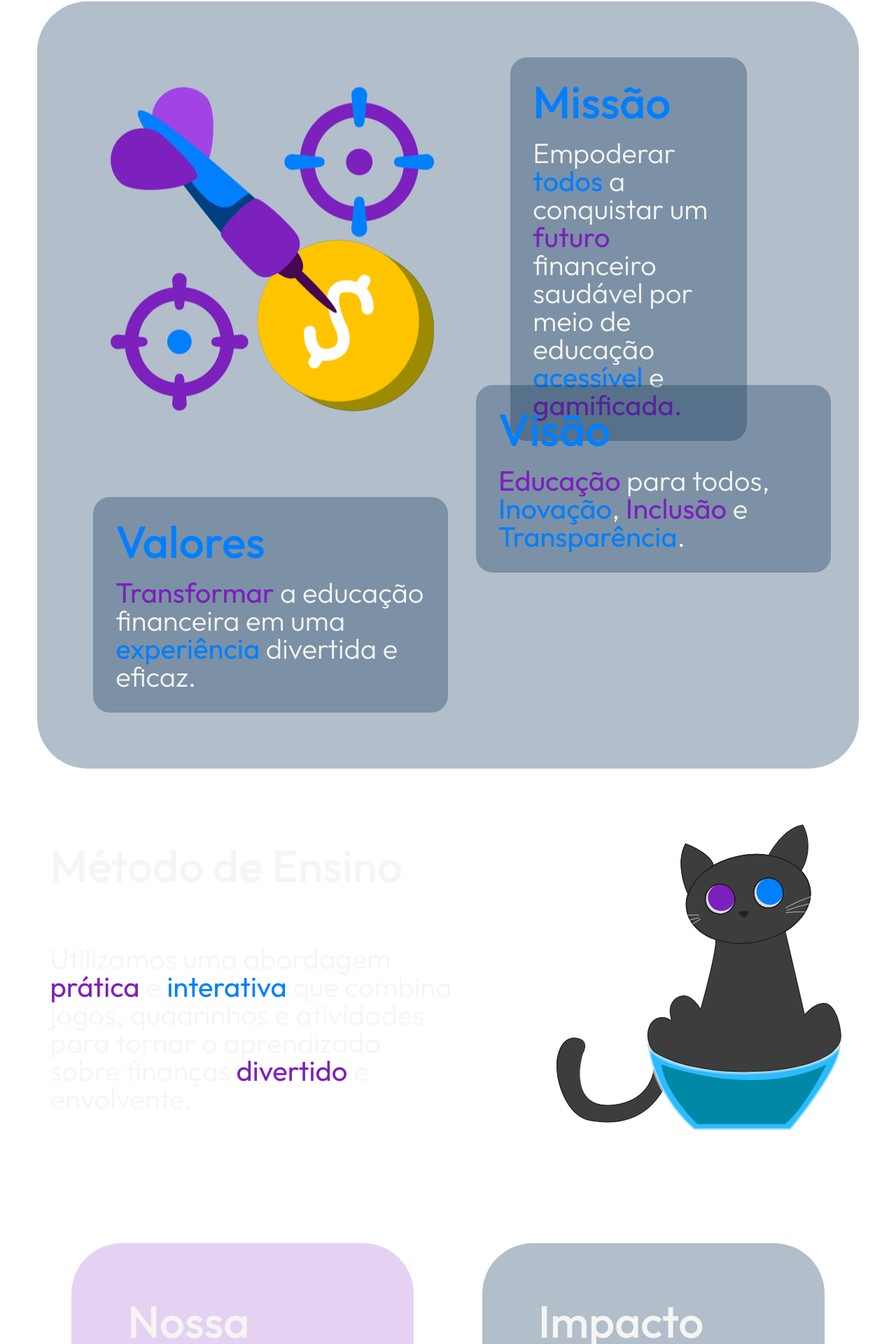
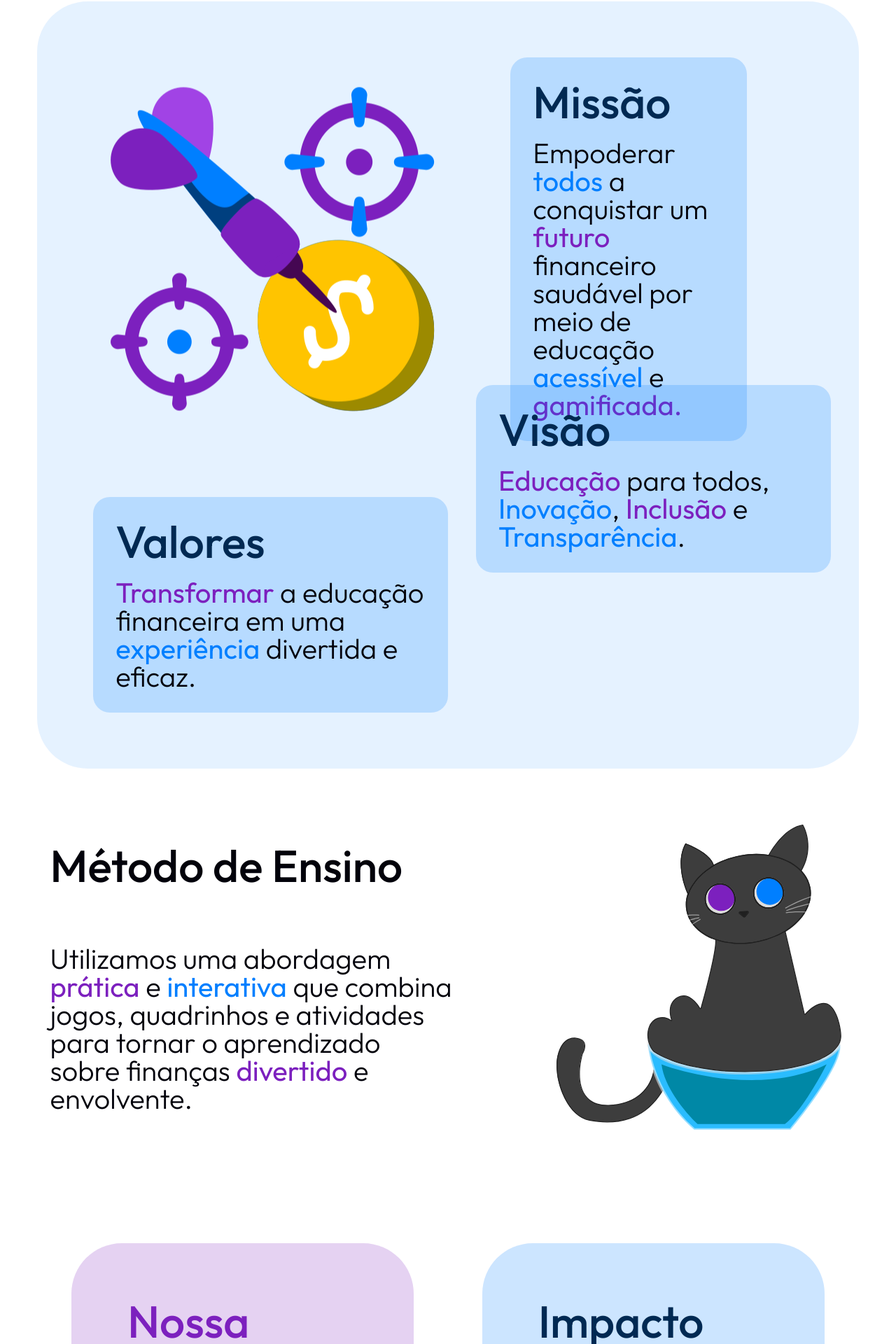
Before and after one commit to yanrafael/vouvi-frontend-client, a React (Vite) app: page /about in a window 1280 px wide. Shown: the part 974-2894 px from the top of the page at 70% size. Built offline with nearby package versions, Linux system fonts and the light colour scheme.

Commit message:
atualizações
modo claro

```diff
--- a/src/components/pages/About/Low.jsx
+++ b/src/components/pages/About/Low.jsx
@@ -5,25 +5,25 @@ function Low() {
         <>
             <section className="mt-20 flex justify-around m-auto leading-[1] items-center">
                 <div className='w-[580px] text-white'>
-                    <h1 className='text-xl font-medium'>Método de Ensino</h1>
-                    <p className='text-[40px] mt-20 font-light'>Utilizamos uma abordagem <strong className='text-primary-200'>prática</strong> e <strong className='text-secondary-200'>interativa</strong> que combina jogos, quadrinhos  e atividades para tornar o aprendizado sobre finanças <strong className='text-primary-200'>divertido</strong> e envolvente.</p>
+                    <h1 className='text-black dark:text-white text-xl font-medium'>Método de Ensino</h1>
+                    <p className='text-black dark:text-white text-[40px] mt-20 font-light'>Utilizamos uma abordagem <strong className='text-primary-200'>prática</strong> e <strong className='text-secondary-200'>interativa</strong> que combina jogos, quadrinhos  e atividades para tornar o aprendizado sobre finanças <strong className='text-primary-200'>divertido</strong> e envolvente.</p>
                 </div>
                 <img src={Cat} alt="" />
             </section>
 
             <section className='flex w-11/12 m-auto justify-around mt-40'>
                 <div className='text-white leading-[1] p-20 pb-40 w-5/12 bg-[#7C20BE33] rounded-[72px]'>
-                    <h1 className='text-xl font-medium'>Nossa Equipe</h1>
-                    <p className='text-[40px] font-light mt-28'>Contamos com uma equipe de especialistas em finanças, educadores e designers que trabalham juntos para criar uma experiência de aprendizado única e eficaz.</p>
+                    <h1 className='text-[#7C20BE] text-xl font-medium'>Nossa Equipe</h1>
+                    <p className='text-black dark:text-white text-[40px] font-light mt-28'>Contamos com uma equipe de especialistas em finanças, educadores e designers que trabalham juntos para criar uma experiência de aprendizado única e eficaz.</p>
                 </div>
-                <div className='text-white leading-[1] p-20 pb-40 w-5/12 bg-[#0029524D] rounded-[72px]'>
-                    <h1 className='text-xl font-medium'>Impacto Social</h1>
-                    <p className='text-[40px] font-light mt-28'>Estamos comprometidos em impactar positivamente a vida das pessoas. Oferecemos educação financeira para comunidades de baixa renda, ajudamos a construir um futuro mais sustentável.</p>
+                <div className='text-white leading-[1] p-20 pb-40 w-5/12 dark:bg-[#0029524D] rounded-[72px] bg-secondary-200/20'>
+                    <h1 className='text-[#002952] text-xl font-medium'>Impacto Social</h1>
+                    <p className='text-black dark:text-white text-[40px] font-light mt-28'>Estamos comprometidos em impactar positivamente a vida das pessoas. Oferecemos educação financeira para comunidades de baixa renda, ajudamos a construir um futuro mais sustentável.</p>
                 </div>
             </section>
 
             <section className="w-8/12 m-auto ">
-                <p className={`text-base text-center mt-[200px] font-light mb-16 text-white`}>
+                <p className={`text-base text-center mt-[200px] font-light mb-16 text-black dark:text-white `}>
                     Na <strong className="text-primary-200 font-bold">Vouvi</strong>, acreditamos que todos podem aprender a lidar melhor com seu dinheiro. <strong className="font-bold">Junte-se à nós e transforme sua vida financeira.</strong>
                 </p>
                 <PrimaryButton text={"Começar agora!"} />
--- a/src/components/pages/About/Top.jsx
+++ b/src/components/pages/About/Top.jsx
@@ -7,22 +7,22 @@ function Top() {
                 <h1>Aprenda a <br /> dominar suas <br /> finanças de <br /> forma divertida!</h1>
                 <img src={Cat} alt="" />
             </section>
-            <section className='bg-[#0029524D] flex flex-col rounded-[72px] w-11/12 m-auto p-20 mt-52 leading-[1]'>
+            <section className='dark:bg-[#0029524D] bg-secondary-200/10 flex flex-col rounded-[72px] w-11/12 m-auto p-20 mt-52 leading-[1]'>
                 <div className='flex m-auto'>
                     <img src={Target} alt="" />
-                    <div className='bg-[#0029524D] flex flex-col w-[40rem] relative p-8 h-fit rounded-md text-white mx-20'>
-                        <h1 className='text-xl text-secondary-200 font-medium'>Missão</h1>
-                        <p className='text-[40px] font-light mt-5'>Empoderar <strong className='text-secondary-200'>todos</strong> a conquistar um <strong className='text-primary-200'>futuro</strong> financeiro saudável por meio de educação <strong className='text-secondary-200'>acessível</strong> e <strong className='text-primary-200'>gamificada.</strong></p>
+                    <div className='dark:bg-[#0029524D] bg-secondary-200/20 flex flex-col w-[40rem] relative p-8 h-fit rounded-md text-white mx-20'>
+                        <h1 className='text-[#002952] text-xl dark:text-secondary-200 font-medium'>Missão</h1>
+                        <p className=' text-black dark:text-white text-[40px] font-light mt-5'>Empoderar <strong className='text-secondary-200'>todos</strong> a conquistar um <strong className='text-primary-200'>futuro</strong> financeiro saudável por meio de educação <strong className='text-secondary-200'>acessível</strong> e <strong className='text-primary-200'>gamificada.</strong></p>
                     </div>
                 </div>
                 <div className='flex mt-20'>
-                    <div className='bg-[#0029524D] flex flex-col w-[690px] relative p-8 h-fit rounded-md text-white '>
-                        <h1 className='text-xl text-secondary-200 font-medium'>Valores</h1>
-                        <p className='text-[40px] font-light mt-5'> <strong className='text-primary-200'>Transformar </strong>a educação financeira em uma <strong className='text-secondary-200'>experiência</strong> divertida e eficaz.</p>
+                    <div className='dark:bg-[#0029524D] bg-secondary-200/20 flex flex-col w-[690px] relative p-8 h-fit rounded-md text-white '>
+                        <h1 className='text-[#002952] text-xl dark:text-secondary-200 font-medium'>Valores</h1>
+                        <p className='text-black dark:text-white text-[40px] font-light mt-5'> <strong className='text-primary-200'>Transformar </strong>a educação financeira em uma <strong className='text-secondary-200'>experiência</strong> divertida e eficaz.</p>
                     </div>
-                    <div className='bg-[#0029524D] flex flex-col w-[690px] relative p-8 h-fit rounded-md text-white bottom-40 left-10'>
-                        <h1 className='text-xl text-secondary-200 font-medium'>Visão</h1>
-                        <p className='text-[40px] font-light mt-5'> <strong className='text-primary-200'>Educação </strong>para todos, <strong className='text-secondary-200'>Inovação</strong>, <strong className='text-primary-200'>Inclusão</strong> e <strong className='text-secondary-200'>Transparência</strong>.</p>
+                    <div className='dark:bg-[#0029524D] bg-secondary-200/20 flex flex-col w-[690px] relative p-8 h-fit rounded-md text-white bottom-40 left-10'>
+                        <h1 className='text-[#002952] text-xl darktext-secondary-200 font-medium'>Visão</h1>
+                        <p className='text-black dark:text-white text-[40px] font-light mt-5'> <strong className='text-primary-200'>Educação </strong>para todos, <strong className='text-secondary-200'>Inovação</strong>, <strong className='text-primary-200'>Inclusão</strong> e <strong className='text-secondary-200'>Transparência</strong>.</p>
                     </div>
                 </div>
             </section>
```
